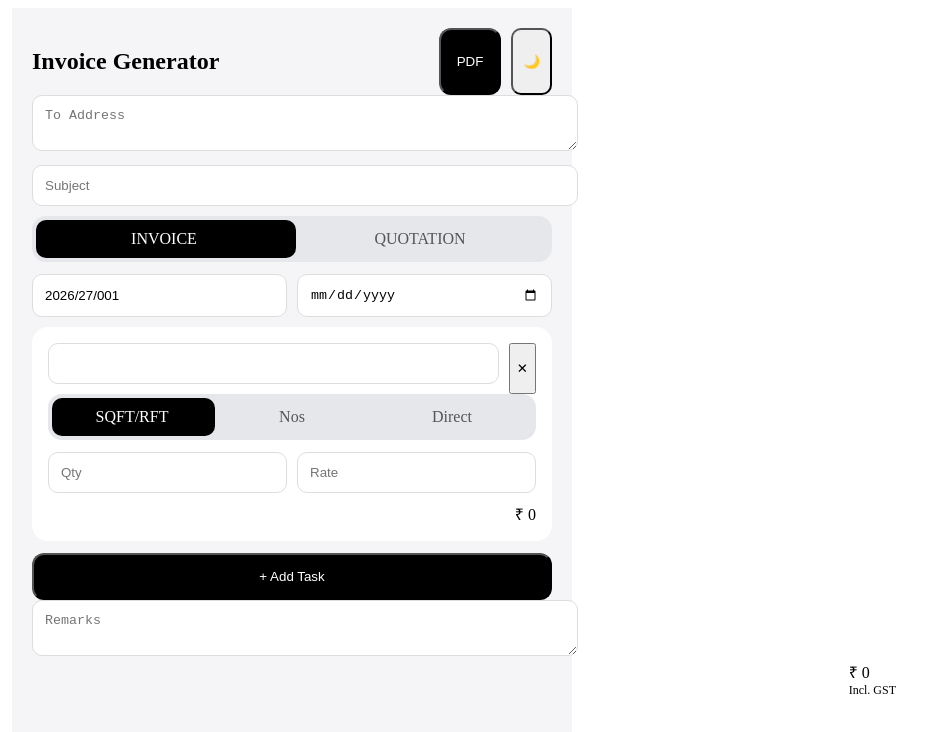
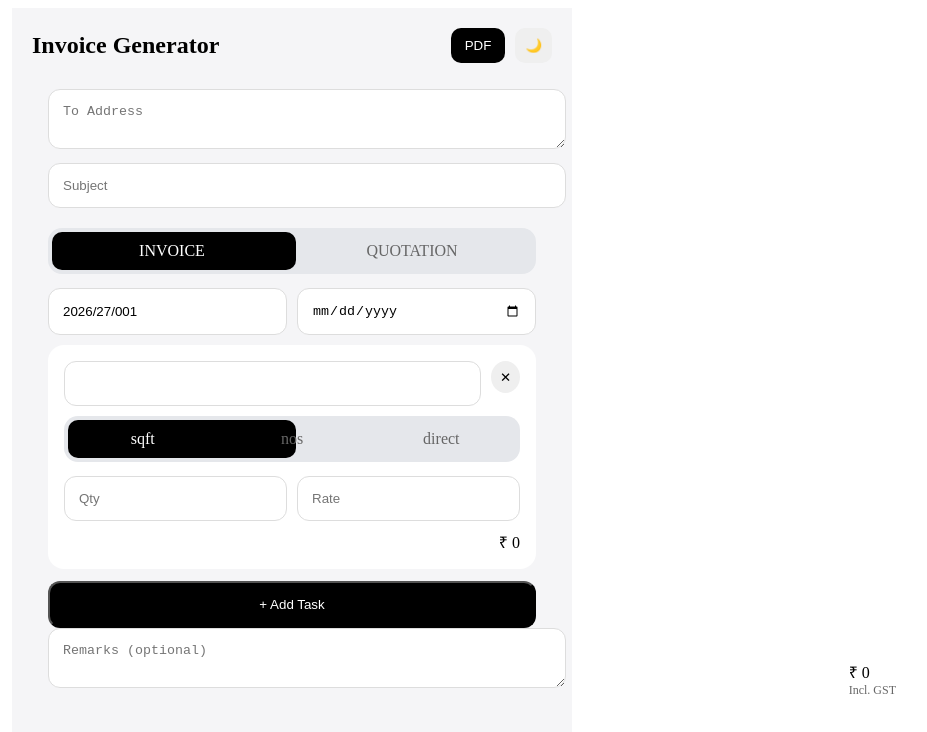
Before and after one commit to mitradaniel/gen_invoice, a Next.js app: page / in a window 1280 px wide. Shown: the top 732 px of the page, without its empty margins (348-1275 px from the left). Built offline with nearby package versions, Linux system fonts and the light colour scheme.

Commit message:
Update page.js

```diff
--- a/app/page.js
+++ b/app/page.js
@@ -1,13 +1,13 @@
 "use client";
-import { useState } from "react";
+import { useState, useRef, useEffect } from "react";
 
 export default function Page() {
 
   const [dark, setDark] = useState(false);
   const [loading, setLoading] = useState(false);
 
-  const [docType, setDocType] = useState("INVOICE");
-  const [remarks, setRemarks] = useState("");
+  const [docType, setDocType] = useState("INVOICE");   // ✅ NEW
+  const [remarks, setRemarks] = useState("");          // ✅ NEW
 
   const [tasks, setTasks] = useState([
     { id: Date.now(), name: "", qty: 0, rate: 0, amount: 0, type: "sqft" }
@@ -17,6 +17,8 @@ export default function Page() {
   const [invoice, setInvoice] = useState("2026/27/001");
   const [date, setDate] = useState("");
   const [to, setTo] = useState("");
+
+  /* ===== LOGIC ===== */
 
   const updateTask = (id, field, value) => {
     setTasks(tasks.map(t => t.id === id ? { ...t, [field]: value } : t));
@@ -47,6 +49,7 @@ export default function Page() {
   const gst = subtotal * 0.18;
   const total = subtotal + gst;
 
+  /* ===== PDF ===== */
   const generatePDF = async () => {
     try {
       setLoading(true);
@@ -64,44 +67,32 @@ export default function Page() {
           sgst: gst / 2,
           cgst: gst / 2,
           total,
-        docType,
-        remarks
+          docType,   // ✅ NEW
+          remarks    // ✅ NEW
         })
       });
-
-    if (!res.ok) {
-      const text = await res.text();
-      console.error("API ERROR:", text);
-      alert("PDF API failed: " + text);
-      setLoading(false);
-      return;
-    }
 
       const blob = await res.blob();
       const url = window.URL.createObjectURL(blob);
       window.open(url);
 
       setLoading(false);
-
-  } catch (err) {
-    console.error("FETCH ERROR:", err);
-    alert("Network error");
+    } catch {
+      alert("PDF failed");
       setLoading(false);
     }
   };
 
   return (
     <div style={{
-      maxWidth: 520,
-      margin: "auto",
-      padding: 20,
+      ...container,
       background: dark ? "#0b0b0c" : "#f5f5f7",
       color: dark ? "#fff" : "#000"
     }}>
 
       {/* HEADER */}
-      <div style={{ display: "flex", justifyContent: "space-between" }}>
-        <h2>Invoice Generator</h2>
+      <div style={header}>
+        <h2 style={{ margin: 0 }}>Invoice Generator</h2>
 
         <div style={{ display: "flex", gap: 10 }}>
           <button onClick={generatePDF} style={topBtn}>
@@ -115,110 +106,95 @@ export default function Page() {
       </div>
 
       {/* FORM */}
-      <div style={{ paddingBottom: 150 }}>
+      <div style={formWrapper}>
 
-        <textarea placeholder="To Address" value={to} onChange={(e) => setTo(e.target.value)} style={input} />
-        <input placeholder="Subject" value={subject} onChange={(e) => setSubject(e.target.value)} style={input} />
+        <textarea placeholder="To Address" value={to} onChange={(e)=>setTo(e.target.value)} style={input}/>
 
-        {/* DOC TYPE */}
+        <input placeholder="Subject" value={subject} onChange={(e)=>setSubject(e.target.value)} style={input}/>
+
+        {/* ✅ DOC TYPE TOGGLE */}
         <div style={segmentedContainer}>
           <div style={{
-            ...sliderTwo,
-            transform: docType === "INVOICE" ? "translateX(0%)" : "translateX(100%)"
-          }} />
+            ...slider,
+            transform: docType === "INVOICE"
+              ? "translateX(0%)"
+              : "translateX(100%)"
+          }}/>
 
-          {["INVOICE", "QUOTATION"].map(type => (
-            <div key={type} onClick={() => setDocType(type)} style={segmentItem(docType === type)}>
+          {["INVOICE","QUOTATION"].map(type => (
+            <div
+              key={type}
+              onClick={()=>setDocType(type)}
+              style={{...segmentItem, color:docType===type?"#fff":"#666"}}
+            >
               {type}
             </div>
           ))}
         </div>
 
-        <div style={{ display: "flex", gap: 10 }}>
-          <input value={invoice} onChange={(e) => setInvoice(e.target.value)} style={input} />
-          <input type="date" onChange={(e) => setDate(e.target.value)} style={input} />
+        <div style={row}>
+          <input value={invoice} onChange={(e)=>setInvoice(e.target.value)} style={input}/>
+          <input type="date" onChange={(e)=>setDate(e.target.value)} style={input}/>
         </div>
 
-        {tasks.map((t) => (
+        {tasks.map((t)=>(
           <div key={t.id} style={card}>
 
-            <div style={{ display: "flex", gap: 10 }}>
-              <input value={t.name} onChange={(e) => updateTask(t.id, "name", e.target.value)} style={input} />
-              <button onClick={() => deleteTask(t.id)}>✕</button>
+            <div style={taskHeader}>
+              <input value={t.name} onChange={(e)=>updateTask(t.id,"name",e.target.value)} style={{...input,marginBottom:0}}/>
+              <button onClick={()=>deleteTask(t.id)} style={deleteBtn}>✕</button>
             </div>
 
-            {/* TASK TYPE */}
             <div style={segmentedContainer}>
               <div style={{
                 ...slider,
                 transform:
-                  t.type === "sqft" ? "translateX(0%)" :
-                  t.type === "nos" ? "translateX(100%)" :
+                  t.type==="sqft"?"translateX(0%)":
+                  t.type==="nos"?"translateX(100%)":
                   "translateX(200%)"
-              }} />
+              }}/>
 
-              {["sqft", "nos", "direct"].map(type => (
+              {["sqft","nos","direct"].map(type=>(
                 <div
                   key={type}
-                  onClick={() => updateTask(t.id, "type", type)}
-                  style={segmentItem(t.type === type)}
+                  onClick={()=>updateTask(t.id,"type",type)}
+                  style={{...segmentItem, color:t.type===type?"#fff":"#666"}}
                 >
-                  {type === "sqft" ? "SQFT/RFT" :
-                   type === "nos" ? "Nos" :
-                   "Direct"}
+                  {type}
                 </div>
               ))}
             </div>
 
-            {/* INPUTS */}
-            <div>
-              {t.type !== "direct" ? (
-                <div style={{ display: "flex", gap: 10 }}>
-                  <input
-                    type="number"
-                    placeholder="Qty"
-                    onChange={(e) => updateTask(t.id, "qty", +e.target.value)}
-                    style={input}
-                  />
-                  <input
-                    type="number"
-                    placeholder="Rate"
-                    onChange={(e) => updateTask(t.id, "rate", +e.target.value)}
-                    style={input}
-                  />
+            {t.type!=="direct"?(
+              <div style={row}>
+                <input type="number" placeholder="Qty" onChange={(e)=>updateTask(t.id,"qty",+e.target.value)} style={input}/>
+                <input type="number" placeholder="Rate" onChange={(e)=>updateTask(t.id,"rate",+e.target.value)} style={input}/>
               </div>
-              ) : (
-                <input
-                  type="number"
-                  placeholder="Amount"
-                  onChange={(e) => updateTask(t.id, "amount", +e.target.value)}
-                  style={input}
-                />
+            ):(
+              <input type="number" placeholder="Amount" onChange={(e)=>updateTask(t.id,"amount",+e.target.value)} style={input}/>
             )}
-            </div>
 
-            <div style={{ textAlign: "right" }}>
-              ₹ {getTotal(t).toLocaleString("en-IN")}
-            </div>
+            <div style={amount}>₹ {getTotal(t).toLocaleString()}</div>
 
           </div>
         ))}
 
         <button onClick={addTask} style={addBtn}>+ Add Task</button>
 
+        {/* ✅ REMARKS */}
         <textarea
-          placeholder="Remarks"
+          placeholder="Remarks (optional)"
           value={remarks}
-          onChange={(e) => setRemarks(e.target.value)}
+          onChange={(e)=>setRemarks(e.target.value)}
           style={input}
         />
 
       </div>
 
-      {/* FLOATING */}
+      {/* FLOATING TOTAL */}
       <div style={floating}>
-        ₹ {total.toLocaleString("en-IN")}
-        <div style={{ fontSize: 12 }}>Incl. GST</div>
+        ₹ {total.toLocaleString()}
+        <div style={{fontSize:12,opacity:0.6}}>Incl. GST</div>
       </div>
 
     </div>
@@ -227,34 +203,42 @@ export default function Page() {
 
 /* ===== STYLES ===== */
 
-const input = { width: "100%", padding: 12, marginBottom: 10, borderRadius: 10, border: "1px solid #ddd" };
-const card = { padding: 16, borderRadius: 16, background: "#fff", marginBottom: 12 };
-const addBtn = { width: "100%", padding: 14, borderRadius: 12, background: "#000", color: "#fff" };
+const container = { maxWidth:520, margin:"auto", padding:20 };
 
-const segmentedContainer = { position: "relative", display: "flex", background: "#e5e7eb", borderRadius: 14, padding: 4, marginBottom: 12 };
+const header = { display:"flex", justifyContent:"space-between", alignItems:"center", marginBottom:10 };
 
-const slider = { position: "absolute", top: 4, left: 4, width: "33.33%", height: "calc(100% - 8px)", background: "#000", borderRadius: 10, transition: "0.25s" };
-const sliderTwo = { position: "absolute", top: 4, left: 4, width: "50%", height: "calc(100% - 8px)", background: "#000", borderRadius: 10, transition: "0.25s" };
+const topBtn = { padding:"10px 14px", borderRadius:10, border:"none", background:"#000", color:"#fff" };
 
-const segmentItem = (active) => ({
-  flex: 1,
-  textAlign: "center",
-  padding: 10,
-  cursor: "pointer",
-  zIndex: 1,
-  color: active ? "#fff" : "#555",
-  fontWeight: 500
-});
+const toggle = { padding:10, borderRadius:10, border:"none" };
+
+const formWrapper = { padding:16, borderRadius:20, paddingBottom:150 };
+
+const input = { width:"100%", padding:14, marginBottom:10, borderRadius:12, border:"1px solid #ddd" };
+
+const row = { display:"flex", gap:10 };
+
+const card = { padding:16, borderRadius:16, background:"#fff", marginBottom:12 };
+
+const taskHeader = { display:"flex", gap:10 };
+
+const deleteBtn = { width:32, height:32, borderRadius:"50%", border:"none" };
+
+const segmentedContainer = { position:"relative", display:"flex", background:"#e5e7eb", borderRadius:14, padding:4, marginTop:10, marginBottom:14 };
+
+const slider = { position:"absolute", top:4, left:4, width:"50%", height:"calc(100% - 8px)", background:"#000", borderRadius:10, transition:"0.25s" };
+
+const segmentItem = { flex:1, textAlign:"center", padding:10, cursor:"pointer", zIndex:1 };
+
+const amount = { textAlign:"right" };
+
+const addBtn = { width:"100%", padding:14, borderRadius:12, background:"#000", color:"#fff" };
 
 const floating = {
-  position: "fixed",
-  bottom: 90,
-  right: 20,
-  padding: "12px 16px",
-  borderRadius: 18,
-  background: "rgba(255,255,255,0.6)",
-  backdropFilter: "blur(20px)"
+  position:"fixed",
+  bottom:90,
+  right:20,
+  padding:"12px 16px",
+  borderRadius:18,
+  background:"rgba(255,255,255,0.7)",
+  backdropFilter:"blur(20px)"
 };
-
-const topBtn = { padding: "10px 16px", borderRadius: 12, background: "#000", color: "#fff" };
-const toggle = { padding: 10, borderRadius: 10 };
```
Lines whose indentation alone changed are shown as unchanged.
